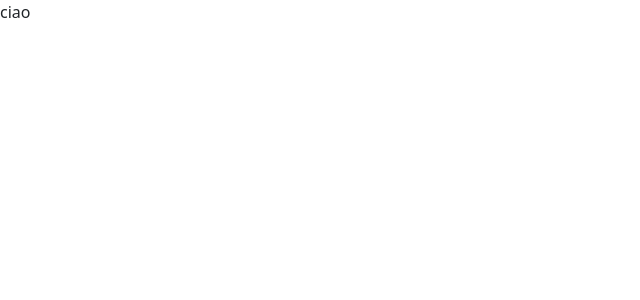
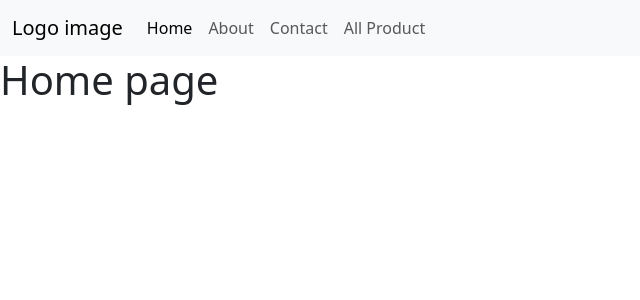
Before and after one commit to DavideSberna/vue-faschion-shop, a Vue app: page / in a window 1280 px wide. Shown: the top 300 px of the page, without its empty margins (0-640 px from the left). Built offline with nearby package versions, Linux system fonts and the light colour scheme.

Commit message:
branch: create file.vue in pages folder

```diff
--- a/src/App.vue
+++ b/src/App.vue
@@ -1,5 +1,7 @@
 <template>
-
+  <header>
+    <HeaderNav/>
+  </header>
   <main>
     <router-view></router-view>
   </main>
@@ -7,12 +9,14 @@
 </template>
 
 <script>
+import HeaderNav from './components/HeaderNav.vue';
 export default {
   name: 'App',
+  components: {
+      HeaderNav
+    }
 
 }
 </script>
 
-<style>
-
-</style>
+<style lang="scss" scoped></style>
--- /dev/null
+++ b/src/components/HeaderNav.vue
@@ -0,0 +1,56 @@
+<template>
+
+<nav class="navbar navbar-expand-lg bg-body-tertiary">
+  <div class="container-fluid">
+    <a class="navbar-brand" href="#">Logo image</a>
+    <button class="navbar-toggler" type="button" data-bs-toggle="collapse" data-bs-target="#navbarNav" aria-controls="navbarNav" aria-expanded="false" aria-label="Toggle navigation">
+      <span class="navbar-toggler-icon"></span>
+    </button>
+    <div class="collapse navbar-collapse" id="navbarNav">
+      <ul class="navbar-nav">
+        <li class="nav-item" v-for="(link, index) in menuLink" :key="index">
+            <router-link :to="{ name: link.routeName }" class="nav-link" active-class="active">
+                <p class="p-0 m-0">{{ link.label }}</p>
+            </router-link>
+        </li>
+      </ul>
+    </div>
+  </div>
+</nav>
+
+</template>
+
+<script>
+
+
+export default {
+    name: 'HeaderNav',
+    data(){
+        return{
+            menuLink: [
+                {
+                    label: 'Home',
+                    routeName: 'home'
+                },
+                {
+                    label: 'About',
+                    routeName: 'about'
+                },
+                {
+                    label: 'Contact',
+                    routeName: 'contact'
+                },
+                {
+                    label: 'All Product',
+                    routeName: 'products'
+                }
+            ]
+
+        };
+    },
+
+
+}
+</script>
+
+<style lang="scss" scoped></style>
--- /dev/null
+++ b/src/pages/AboutUs.vue
@@ -0,0 +1,22 @@
+<template>
+
+<h1>About Us</h1>
+
+</template>
+
+<script>
+
+
+export default {
+    name: 'AboutUs',
+    data(){
+        return{
+
+        };
+    },
+
+
+}
+</script>
+
+<style lang="scss" scoped></style>
--- /dev/null
+++ b/src/pages/ContactUs.vue
@@ -0,0 +1,22 @@
+<template>
+
+    <h1>Contact Us</h1>
+
+</template>
+
+<script>
+
+
+export default {
+    name: 'ContactUs',
+    data(){
+        return{
+
+        };
+    },
+
+
+}
+</script>
+
+<style lang="scss" scoped></style>
--- a/src/pages/HomePage.vue
+++ b/src/pages/HomePage.vue
@@ -1,14 +1,13 @@
 <template>
-  ciao
+  <h1>Home page</h1>
 </template>
 
 <script>
 export default {
     name: 'HomePage',
 
+
 }
 </script>
 
-<style>
-
-</style>
+<style lang="scss" scoped></style>
--- /dev/null
+++ b/src/pages/NotFound.vue
@@ -0,0 +1,21 @@
+<template>
+  <h1>Not found</h1>
+</template>
+
+<script>
+
+
+export default {
+    name: 'NotFound',
+    data(){
+        return{
+
+
+        };
+    },
+
+
+}
+</script>
+
+<style lang="scss" scoped></style>
--- a/src/pages/ProductAll.vue
+++ b/src/pages/ProductAll.vue
@@ -30,6 +30,4 @@ export default {
 }
 </script>
 
-<style>
-
-</style>
+<style lang="scss" scoped></style>
--- /dev/null
+++ b/src/pages/showProduct.vue
@@ -0,0 +1,22 @@
+<template>
+
+<h1>Show Product</h1>
+
+</template>
+
+<script>
+
+
+export default {
+    name: 'ShowProduct',
+    data(){
+        return{
+
+        };
+    },
+
+
+}
+</script>
+
+<style lang="scss" scoped></style>
--- a/src/router.js
+++ b/src/router.js
@@ -1,6 +1,10 @@
 import { createRouter, createWebHistory } from 'vue-router';
 import ProductAll from './pages/ProductAll.vue';
 import HomePage from './pages/HomePage.vue';
+import ShowProduct from './pages/ShowProduct.vue';
+import AboutUs from './pages/AboutUs.vue';
+import ContactUs from './pages/ContactUs.vue';
+import NotFound from './pages/NotFound.vue';
 
 const router = createRouter({
   history: createWebHistory(),
@@ -12,9 +16,29 @@ const router = createRouter({
         component: HomePage,
     },
     {
+        path: '/about',
+        name: 'about',
+        component: AboutUs,
+    },
+    {
+        path: '/contact',
+        name: 'contact',
+        component: ContactUs,
+    },
+    {
+        path: '/not-found',
+        name: 'not-found',
+        component: NotFound,
+    },
+    {
         path: '/products',
         name: 'products',
         component: ProductAll,
+    },
+    {
+        path: '/product/:slug',
+        name: 'product-show',
+        component: ShowProduct,
     }
 
 
```
